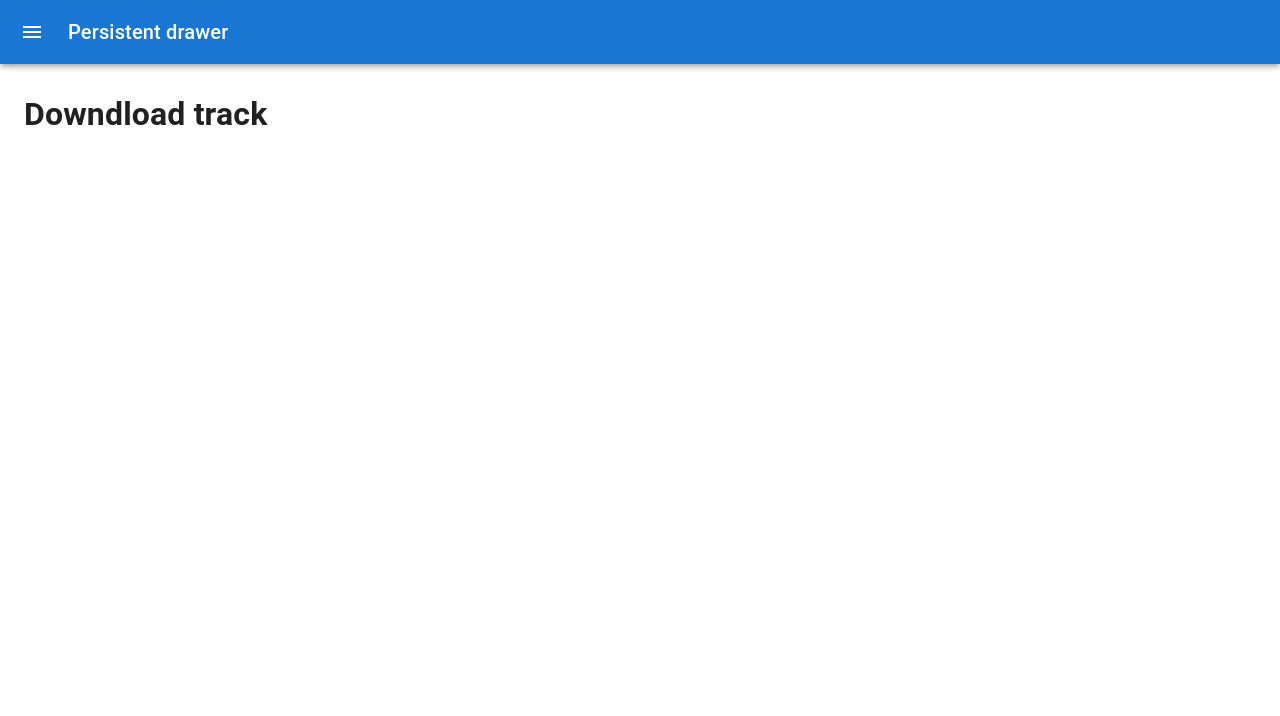
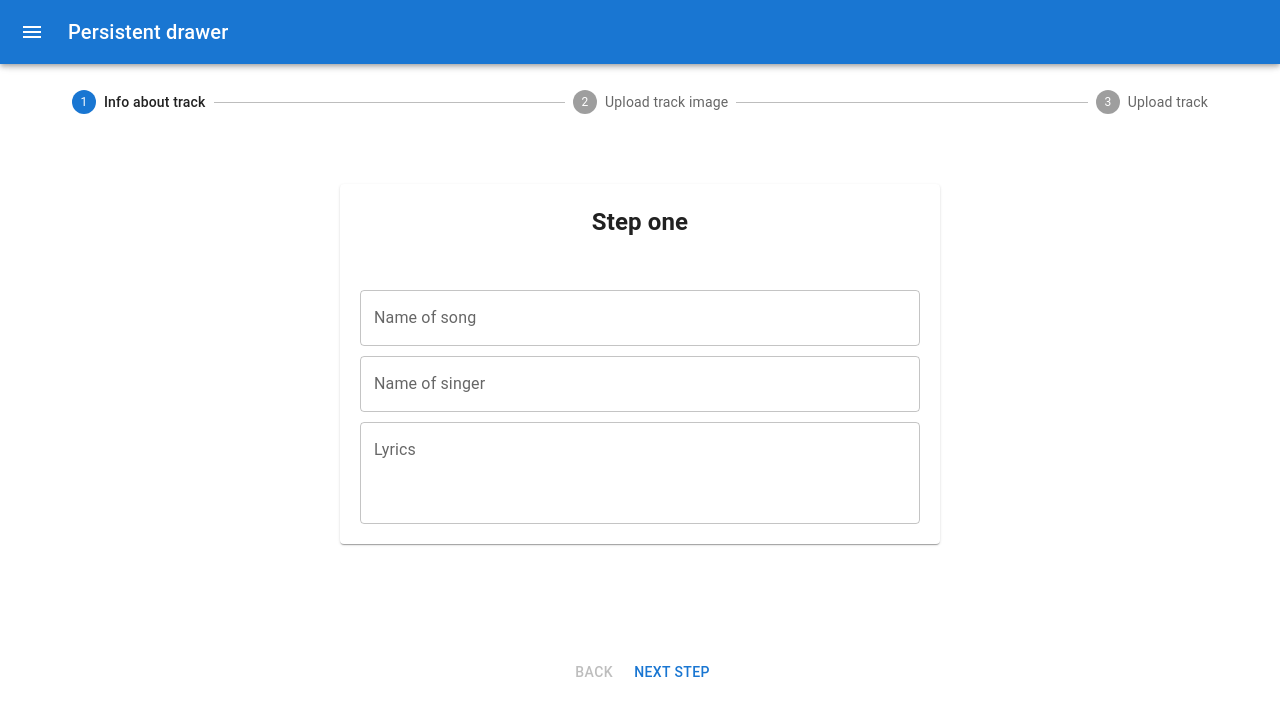
Before and after one commit to ImYersain/Music-Platform, a Next.js app in the folder client/: page /tracks/create in a window 1280 px wide. Shown: the top 716 px of the page. Built offline with nearby package versions, Linux system fonts and the light colour scheme.

Commit message:
f/added componets Steps, UploadFiles

```diff
--- /dev/null
+++ b/client/components/FileUpload.tsx
@@ -0,0 +1,29 @@
+import React, { FC, useRef } from 'react'
+
+interface IFileUploadProps {
+    setFile: () => null;
+    accept: string;
+    children: React.ReactElement
+}
+
+const FileUpload: FC<IFileUploadProps> = ({setFile, accept, children}) => {
+    const ref = useRef<HTMLInputElement>();
+    const onChange = (e: React.ChangeEvent<HTMLInputElement>) => {
+        setFile(e.target.files[0]);
+    }
+
+    return (
+        <div onClick={() => ref.current?.click()}>
+            <input
+                type="file"
+                accept={accept}
+                style={{display: 'none'}}
+                ref={ref}
+                onChange={onChange}
+            />
+            {children}
+        </div>
+    )
+}
+
+export default FileUpload;
--- /dev/null
+++ b/client/components/StepOne.tsx
@@ -0,0 +1,30 @@
+import { Grid, TextField } from '@mui/material';
+import React from 'react'
+
+const StepOne = () => {
+    return (
+        <>
+        <h2 style={{textAlign: 'center'}}>Step one</h2>
+
+        <Grid container direction={'column'} style={{padding: '20px'}}>
+
+            <TextField
+                style={{marginTop: '10px'}}
+                label={'Name of song'}
+            />
+            <TextField
+                style={{marginTop: '10px'}}
+                label={'Name of singer'}
+            />
+            <TextField
+                style={{marginTop: '10px'}}
+                label={'Lyrics'}
+                multiline
+                rows={3}
+            />
+        </Grid>
+        </>
+    )
+}
+
+export default StepOne;
--- /dev/null
+++ b/client/components/StepThree.tsx
@@ -0,0 +1,17 @@
+import React, {useState} from 'react'
+import FileUpload from './FileUpload';
+import { Button } from '@mui/material';
+
+const StepThree = () => {
+    const [audio, setAudio] = useState(null);
+
+    return (
+        <div>
+            <FileUpload setFile={setAudio} accept={'audio/*'}>
+                <Button>Upload audio</Button>
+            </FileUpload>
+        </div>
+    )
+}
+
+export default StepThree;
--- /dev/null
+++ b/client/components/StepTwo.tsx
@@ -0,0 +1,17 @@
+import React, {useState} from 'react'
+import FileUpload from './FileUpload';
+import { Button } from '@mui/material';
+
+const StepTwo = () => {
+    const [image, setImage] = useState(null);
+
+    return (
+        <div>
+            <FileUpload setFile={setImage} accept={'image/*'}>
+                <Button>Upload image</Button>
+            </FileUpload>
+        </div>
+    )
+}
+
+export default StepTwo;
--- /dev/null
+++ b/client/components/StepWrapper.tsx
@@ -0,0 +1,32 @@
+import React, { FC } from 'react'
+import { Container } from '@material-ui/core';
+import { Card, Grid, Step, StepLabel, Stepper } from '@mui/material';
+
+interface IStepWrapperProps {
+    activeStep: number;
+    children: React.ReactElement
+}
+
+
+const StepWrapper: FC<IStepWrapperProps> = ({activeStep, children}) => {
+    const steps = ['Info about track', 'Upload track image', 'Upload track'];
+
+    return (
+        <Container>
+            <Stepper activeStep={activeStep}>
+                {steps.map((step, i) =>
+                    <Step key={i} completed={activeStep > i}>
+                        <StepLabel>{step}</StepLabel>
+                    </Step>
+                )}
+            </Stepper>
+            <Grid container justifyContent="center" style={{margin: '70px 0', height: '270px'}}>
+                <Card style={{width: '600px'}}>
+                    {children}
+                </Card>
+            </Grid>
+        </Container>
+    )
+}
+
+export default StepWrapper;
--- a/client/pages/tracks/create.tsx
+++ b/client/pages/tracks/create.tsx
@@ -1,10 +1,38 @@
 import MainLayout from '@/layouts/MainLayout';
-import React from 'react';
+import React,{useState} from 'react';
+import StepWrapper from '../../components/StepWrapper';
+import { Button, Grid } from '@mui/material';
+import StepOne from '@/components/StepOne';
+import StepTwo from '../../components/StepTwo';
+import StepThree from '../../components/StepThree';
 
 const Create = () => {
+    const [activeStep, setActiveStep] = useState<number>(0);
+
+    const onNextStep = () => {
+        setActiveStep(prev => prev + 1)
+    }
+    const onPrevStep = () => {
+        setActiveStep(prev => prev - 1)
+    }
+
     return (
         <MainLayout>
-            <h1>Downdload track</h1>
+            <StepWrapper activeStep={activeStep}>
+                {activeStep === 0 &&
+                    <StepOne />
+                }
+                {activeStep === 1 &&
+                    <StepTwo />
+                }
+                {activeStep === 2 &&
+                    <StepThree />
+                }
+            </StepWrapper>
+            <Grid style={{marginTop: '200px'}} container justifyContent="center">
+                <Button disabled={activeStep === 0} onClick={onPrevStep}>Back</Button>
+                <Button disabled={activeStep === 3} onClick={onNextStep}>Next step</Button>
+            </Grid>
         </MainLayout>
     );
 }
--- a/client/pages/tracks/index.tsx
+++ b/client/pages/tracks/index.tsx
@@ -21,7 +21,7 @@ const Index = () => {
                 <Card style={{width: 900}}>
                     <Grid container p={3} justifyContent='space-between'>
                         <h1>Tracks list</h1>
-                        <Button onClick={() => router.push('tracks/create')}>Downdload track</Button>
+                        <Button onClick={() => router.push('tracks/create')}>Upload track</Button>
                     </Grid>
                     <TrackList tracks={tracks} />
                 </Card>
```
